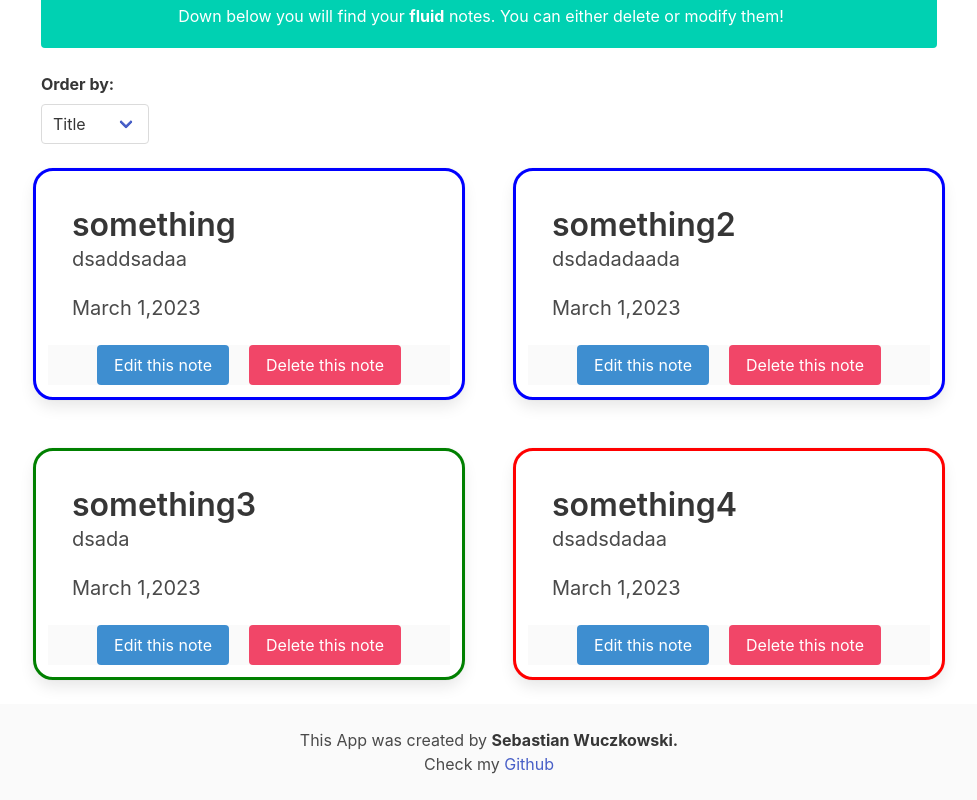
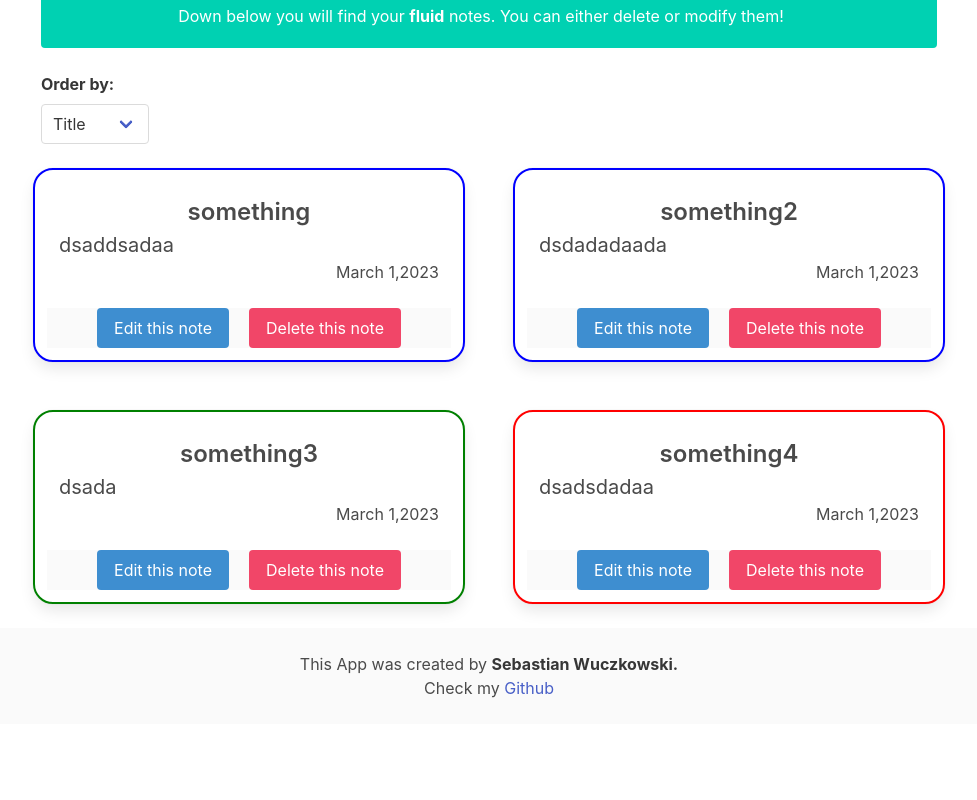
Before and after one commit to bednarroo/Nodeballs, a Vue app: page / in a window 1280 px wide. Shown: the part 781-1581 px from the top of the page, without its empty margins (151-1128 px from the left). After the commit the page ends 1505 px from the top, so only its background shows below. Built offline with nearby package versions, Linux system fonts and the light colour scheme.

Commit message:
Card fix

```diff
--- a/src/components/Card.vue
+++ b/src/components/Card.vue
@@ -1,12 +1,12 @@
 <template  >
-  <div class="card column m-5 priority" :class="priorityClass">
-  <div class="card-content">
-    <p class="title">
+  <div class="card column m-5 priority pt-0" :class="priorityClass">
+  <div class="card-content py-5 px-3	">
+    <p class="is-size-4 has-text-centered has-text-weight-semibold		">
 {{props.title}}    </p>
-    <p class="subtitle">
+    <p class="is-size-5">
       {{ props.description }}
     </p>
-    <p class="subtitle">
+    <p class="is-size-6 has-text-right	">
       {{ noteData  }}
     </p>
   </div>
@@ -67,13 +67,13 @@ const priorityClass = computed(() => {
 }
 
 .high-priority{
-  border: 3px solid red;
+  border: 2px solid red;
 }
 .medium-priority{
-  border: 3px solid blue;
+  border: 2px solid blue;
 }
 .low-priority{
-  border: 3px solid green;
+  border: 2px solid green;
 
 }
 
```
